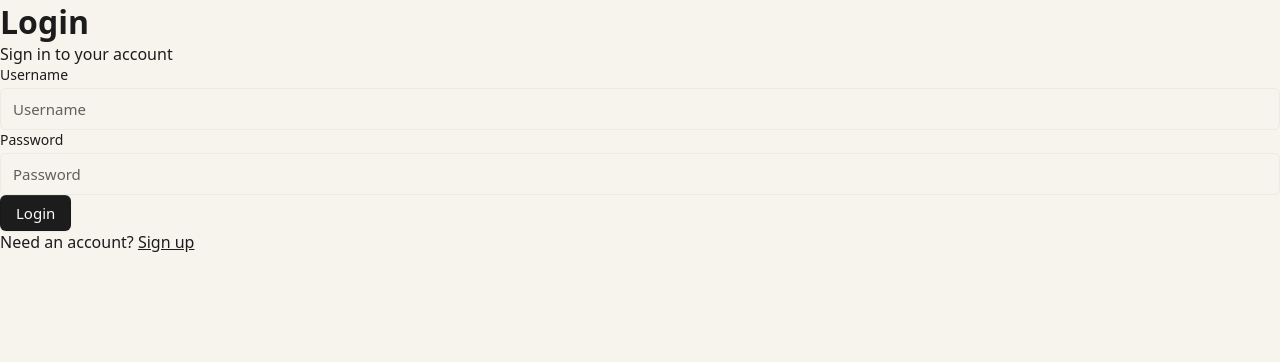
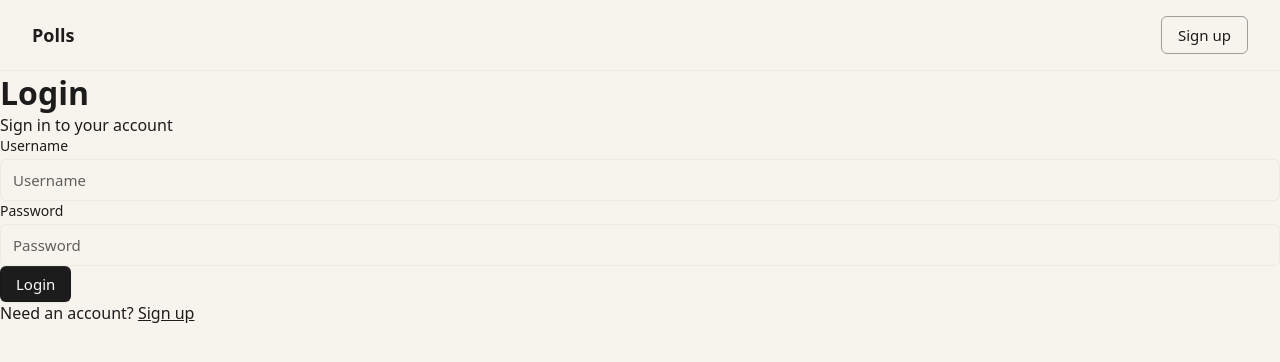
Before and after one commit to AaronFan5/CS35L-Project, a website: page public/login.html in a window 1280 px wide. Drawn offline with nearby package versions, Linux system fonts and the light colour scheme.

Commit message:
Also updated login page

```diff
--- a/public/login.html
+++ b/public/login.html
@@ -3,13 +3,19 @@
 <head>
   <meta charset="utf-8" />
   <meta name="viewport" content="width=device-width, initial-scale=1" />
-  <title>Login</title>
+  <title>Log in</title>
   <link rel="stylesheet" href="/styles.css" />
   <script crossorigin src="https://unpkg.com/react@18/umd/react.development.js"></script>
   <script crossorigin src="https://unpkg.com/react-dom@18/umd/react-dom.development.js"></script>
   <script src="https://unpkg.com/@babel/standalone/babel.min.js"></script>
 </head>
 <body data-page-type="login">
+  <nav>
+    <a href="/" class="nav-brand">Polls</a>
+    <div class="nav-actions">
+      <a href="/auth/signup" class="btn btn-ghost">Sign up</a>
+    </div>
+  </nav>
   <div id="root"></div>
   <script type="text/babel" src="/js/auth.js"></script>
 </body>
```
